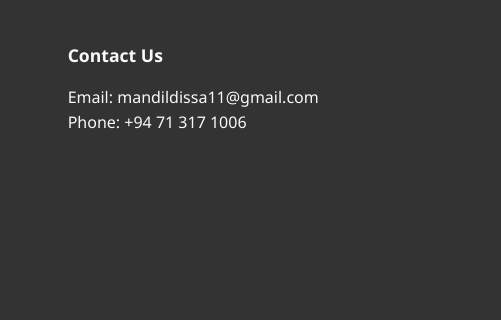
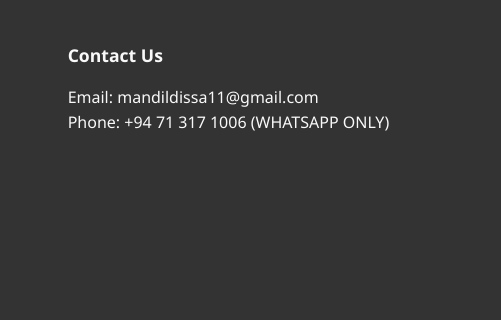
Before and after one commit to mandil11/horror, a plain HTML site: page index.html in a window 1280 px wide. Shown: the part 2151-2471 px from the top of the page, 779-1280 px from the left. Drawn offline with nearby package versions, Linux system fonts and the light colour scheme.

Commit message:
Add files via upload

```diff
--- a/index.html
+++ b/index.html
@@ -277,7 +277,7 @@
                 <div class="new-footer-column">
                     <h3>Contact Us</h3>
                     <p>Email: mandildissa11@gmail.com</p>
-                    <p>Phone: +94 71 317 1006</p>
+                    <p>Phone: +94 71 317 1006 (WHATSAPP ONLY)</p>
                 </div>
             </div>
             <div class="new-footer-bottom">
```
